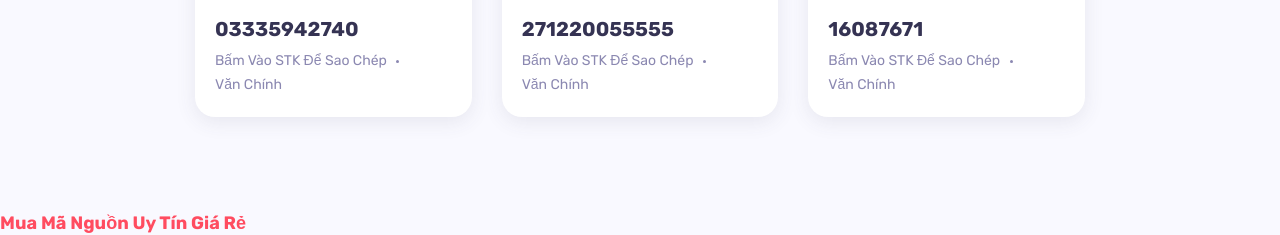
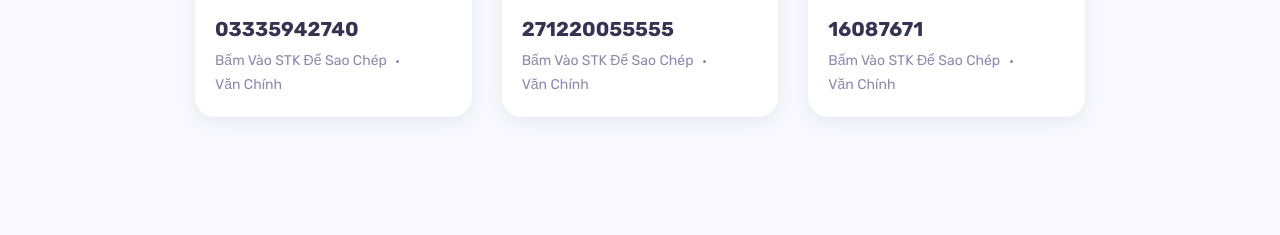
Before and after one commit to chinhnvpd10204/banthan, a plain HTML site: page index.html in a window 1280 px wide. Shown: the part 4158-4393 px from the top of the page. After the commit the page ends 4371 px from the top, so only its background shows below. Drawn offline with Linux system fonts and the light colour scheme.

Commit message:
Update index.html

```diff
--- a/index.html
+++ b/index.html
@@ -788,7 +788,6 @@
 <script src="js\parallax.min.js"></script>
 <script src="js\jquery.magnific-popup.min.js"></script>
 <script src="js\custom.js"></script>
-<h4 class="my-0 title"><a href="https://www.facebook.com/vchinhcutiiii" onclick="copyLink()">Mua Mã Nguồn Uy Tín Giá Rẻ</a></h4>
 
 <script>
 function copyLink() {
```
